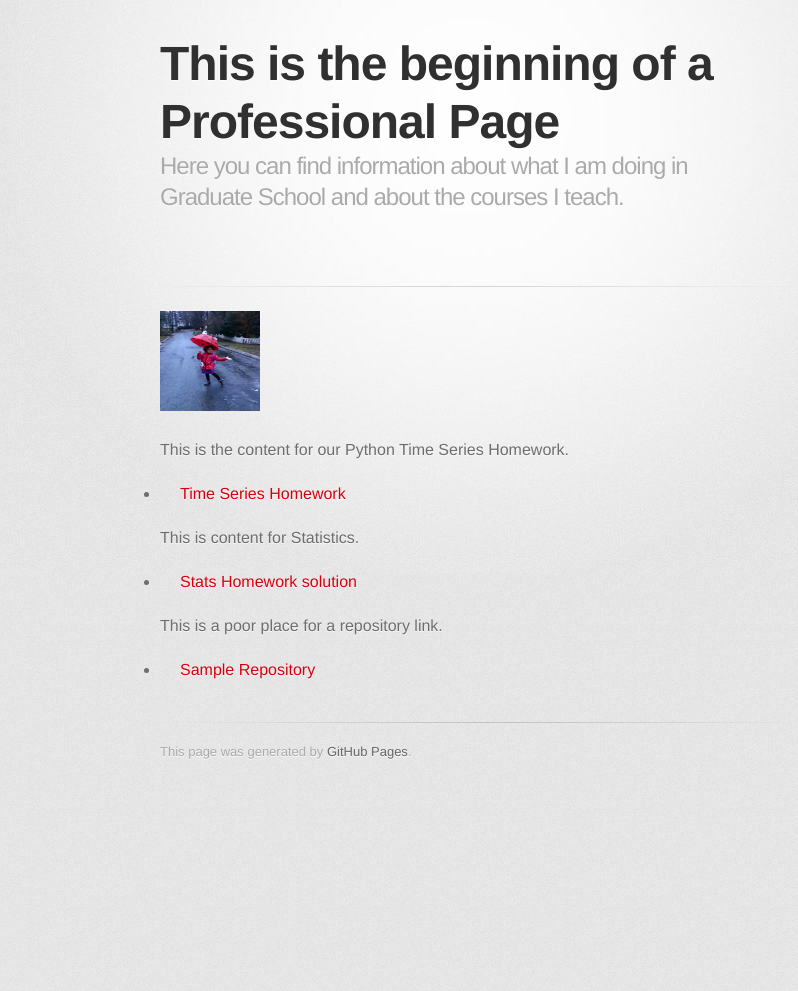
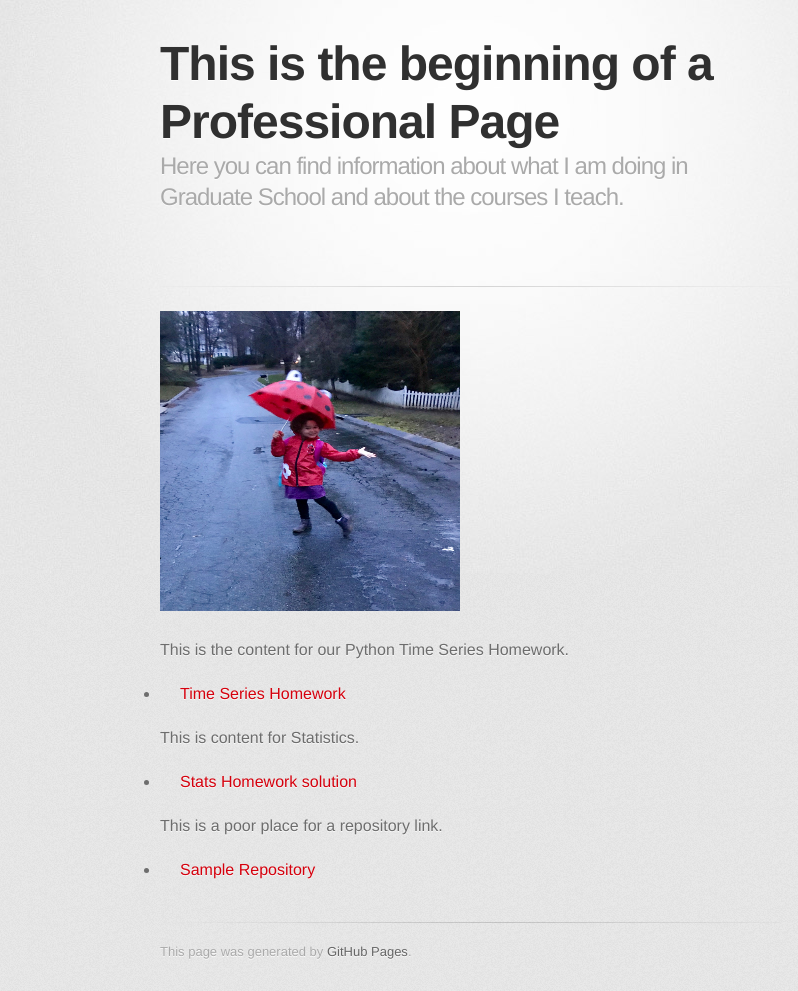
Before and after one commit to bmarlin96/bmarlin96.github.io, a Jekyll site: the page built from index.md, in a window 1280 px wide. Shown: the whole page, without its empty margins (170-968 px from the left). Built offline with Jekyll 4.4.1, drawn with Linux system fonts in a browser that asks for light colours; some web fonts are replaced; our own code applies the rules of GitHub Pages for plain Markdown files; before the commit the page ends 900 px from its top, so only the background shows below that.

Commit message:
Update index.md

```diff
--- a/index.md
+++ b/index.md
@@ -3,7 +3,7 @@ title: This is the beginning of a Professional Page
 description: Here you can find information about what I am doing in Graduate School and about the courses I teach.
 ---
 
-![My Picture](/pics/T.jpg){:height="100px" width="100px"}
+![My Picture](/pics/T.jpg){:height="300px" width="300px"}
 
 This is the content for our Python Time Series Homework.
 - [Time Series Homework](/Timeseries/index.md)
```
